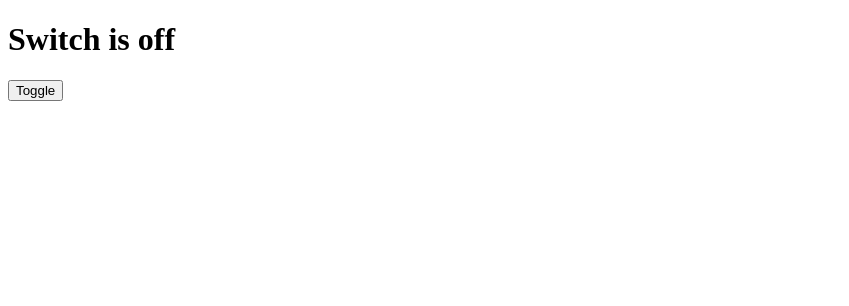
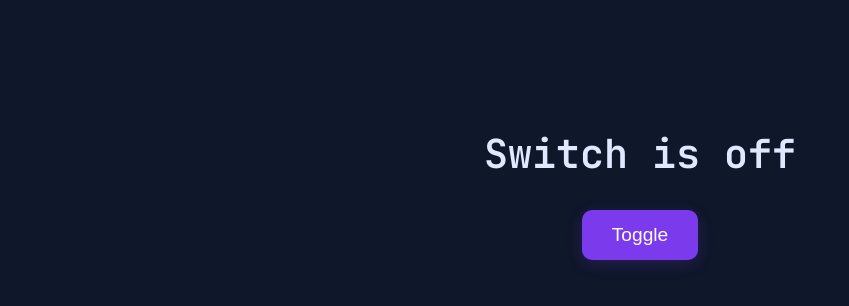
Before and after one commit to anaizma/klariti-switch, a plain HTML site: page index.html in a window 1280 px wide. Shown: the whole page, without its empty margins (0-849 px from the left). Drawn offline with Linux system fonts and the light colour scheme.

Commit message:
Chore: add styling

```diff
--- a/index.html
+++ b/index.html
@@ -3,6 +3,8 @@
 
     <head>
         <meta charset = "UTF-8"/>
+        <link href="https://fonts.googleapis.com/css2?family=JetBrains+Mono:wght@400;600&display=swap" rel="stylesheet">
+        <link rel="stylesheet" href="style.css">
         <title> Klariti Switch</title>
 
 
--- a/style.css
+++ b/style.css
@@ -0,0 +1,35 @@
+/*Body Styling*/
+
+body {
+    font-family: 'JetBrains Mono' , monospace;
+    background-color: #0f172a;
+    color: #e0e7ff;
+    text-align: center;
+    text-align: center;
+    padding-top: 100px;
+    margin: 0;
+}
+
+h1 {
+    font-size: 2.5rem;  /*rem is basically how much times the base size 1=16px*/
+    font-weight: 600;
+    margin-bottom: 30px;
+    transition: color 0.3s ease; /*Add a transisiton for the hover so it is smooth and cool looking*/
+}
+
+button {
+    padding: 14px 30px;
+    font-size: 1.2rem;
+    background-color: #7c3aed;
+    color: white;
+    border: none;
+    border-radius: 10px; /*rounds the corners*/
+    cursor: pointer;
+    transition: background-color 0.3s ease, transform 0.1s ease; /*to animate the bakground color and its scale smoothly*/
+    box-shadow: 0px 4px 15px rgba(124, 58, 237, 0.2); /*to give it more depth and shadow*/
+}
+
+button:hover {
+    background-color: #5b21b6;
+    transform: scale(1.1); /*so it can zoom into the button and look cooler*/
+}
```
